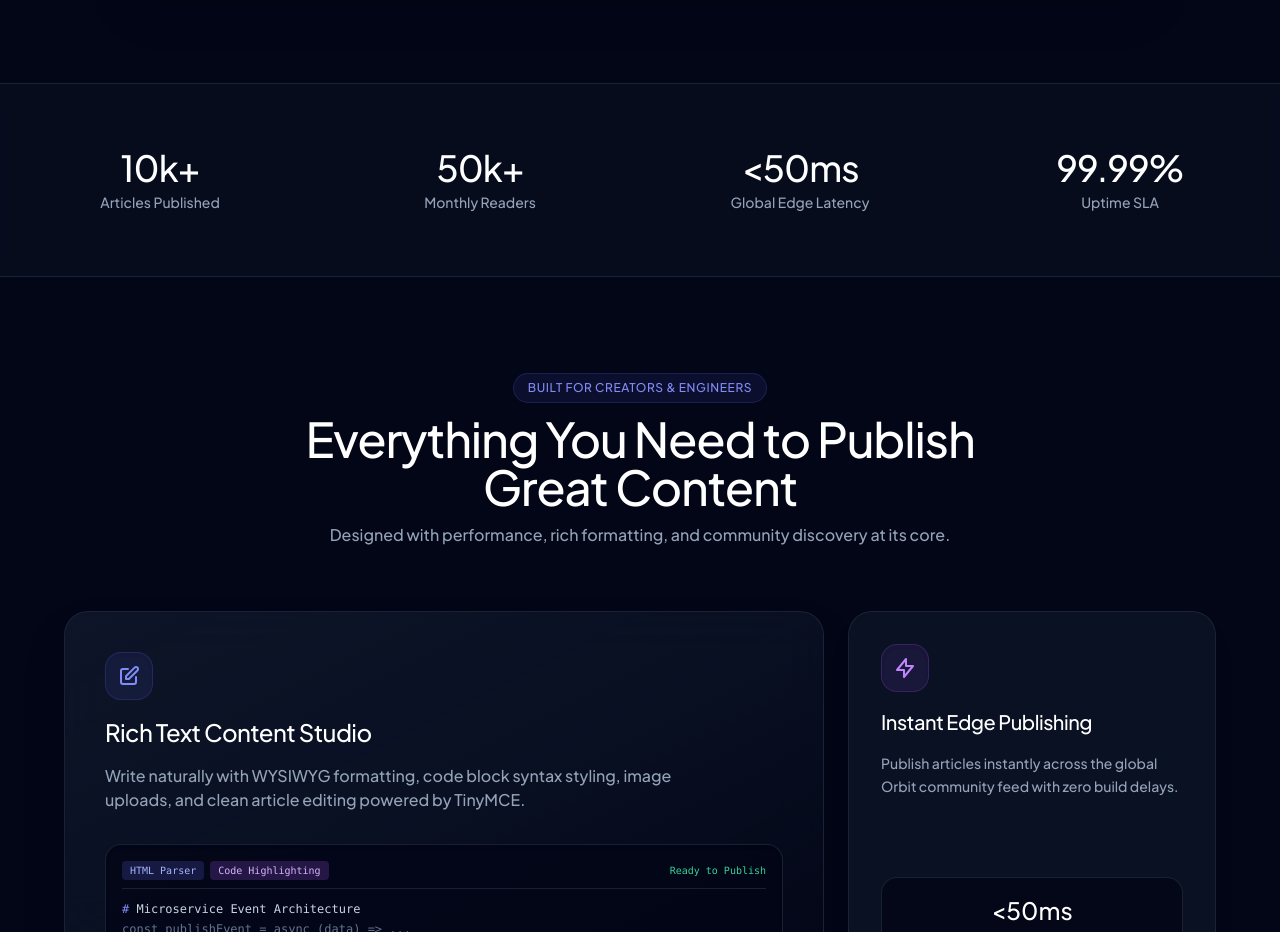
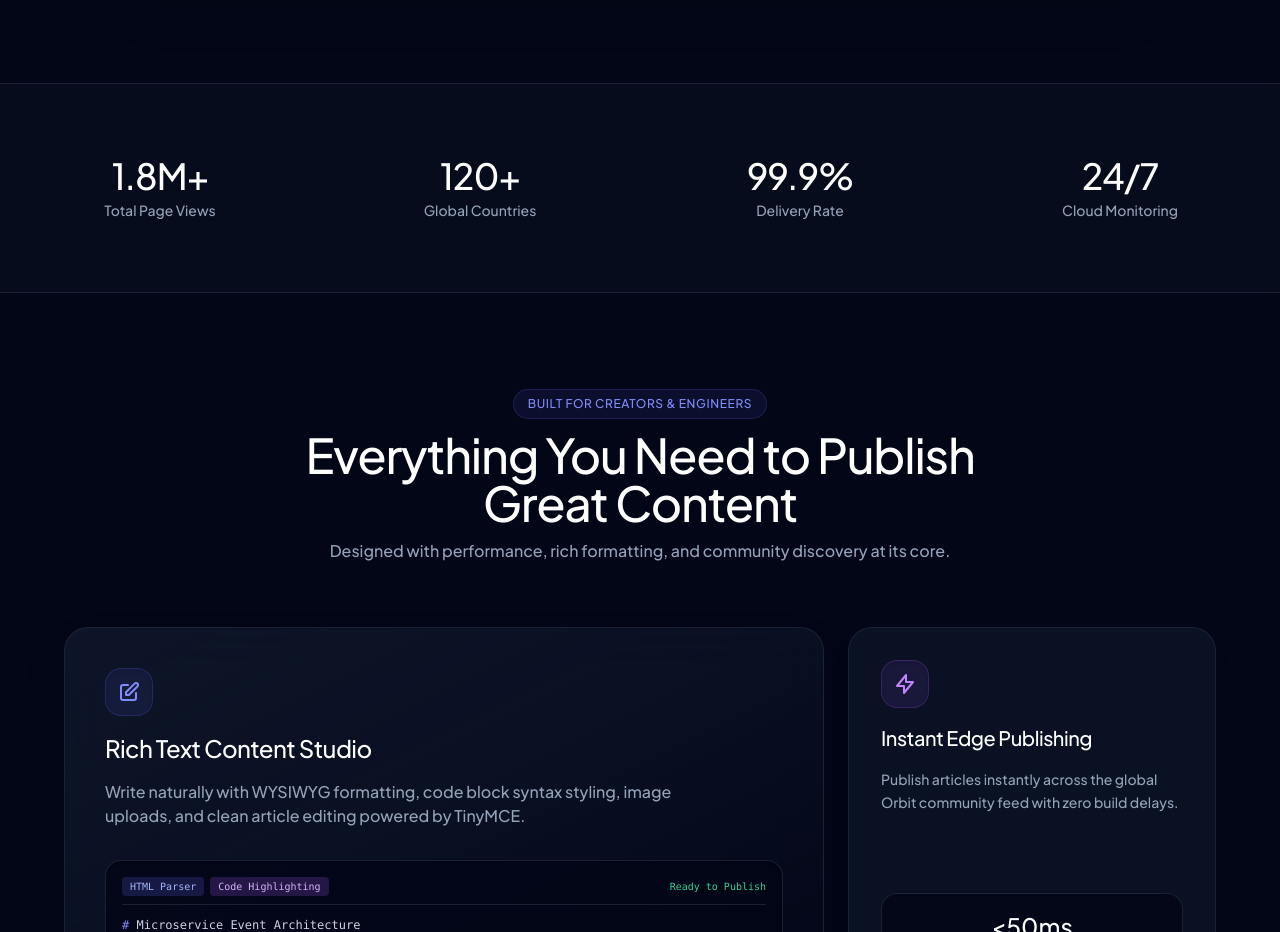
Before and after one commit to eatulrajput/orbit, a React (Vite) app: page / in a window 1280 px wide. Shown: the part 1140-2072 px from the top of the page. Built offline with nearby package versions, Linux system fonts and the light colour scheme; no server answers.

Commit message:
feat: add rotating animation to landing page statistics section

```diff
--- a/src/pages/Landing.jsx
+++ b/src/pages/Landing.jsx
@@ -74,11 +74,25 @@ const cardScaleVariant = {
     },
 }
 
-const statsData = [
-    { value: "10k+", label: "Articles Published" },
-    { value: "50k+", label: "Monthly Readers" },
-    { value: "<50ms", label: "Global Edge Latency" },
-    { value: "99.99%", label: "Uptime SLA" },
+const statsSets = [
+    [
+        { value: "10k+", label: "Articles Published" },
+        { value: "50k+", label: "Monthly Readers" },
+        { value: "<50ms", label: "Global Edge Latency" },
+        { value: "99.99%", label: "Uptime SLA" },
+    ],
+    [
+        { value: "1.8M+", label: "Total Page Views" },
+        { value: "120+", label: "Global Countries" },
+        { value: "99.9%", label: "Delivery Rate" },
+        { value: "24/7", label: "Cloud Monitoring" },
+    ],
+    [
+        { value: "25k+", label: "Code Snippets Shared" },
+        { value: "4.9★", label: "Developer Rating" },
+        { value: "<30ms", label: "Edge Cache Hit" },
+        { value: "Zero", label: "Downtime Recorded" },
+    ],
 ]
 
 const samplePosts = [
@@ -116,6 +130,7 @@ function Landing() {
     const [posts, setPosts] = useState([])
     const [loading, setLoading] = useState(true)
     const [termIndex, setTermIndex] = useState(0)
+    const [statIndex, setStatIndex] = useState(0)
     const authStatus = useSelector((state) => state.auth.status)
 
     useEffect(() => {
@@ -123,6 +138,13 @@ function Landing() {
             setTermIndex((prev) => (prev + 1) % rotatingTerms.length)
         }, 2600)
         return () => clearInterval(interval)
+    }, [])
+
+    useEffect(() => {
+        const statInterval = setInterval(() => {
+            setStatIndex((prev) => (prev + 1) % statsSets.length)
+        }, 3600)
+        return () => clearInterval(statInterval)
     }, [])
 
     useEffect(() => {
@@ -385,7 +407,7 @@ function Landing() {
                 </Container>
             </section>
 
-            {/* STATS & PERFORMANCE BAR WITH VIEWPORT STAGGER & SPRING ENTRANCE */}
+            {/* STATS & PERFORMANCE BAR WITH ROTATING ANIMATION WITH EASE */}
             <section className="py-12 border-y border-slate-800/80 bg-slate-900/40 backdrop-blur-md">
                 <Container>
                     <motion.div
@@ -393,18 +415,37 @@ function Landing() {
                         whileInView="visible"
                         viewport={{ once: true, margin: "-50px" }}
                         variants={containerVariants}
-                        className="grid grid-cols-2 md:grid-cols-4 gap-8 text-center"
+                        className="grid grid-cols-2 md:grid-cols-4 gap-6 sm:gap-8 text-center [perspective:1000px]"
                     >
-                        {statsData.map((stat, idx) => (
+                        {statsSets[statIndex].map((stat, idx) => (
                             <motion.div
                                 key={idx}
                                 variants={cardScaleVariant}
-                                whileHover={{ scale: 1.06, y: -4 }}
+                                whileHover={{ scale: 1.05, y: -4 }}
                                 transition={springBouncy}
-                                className="p-4 rounded-2xl transition-colors hover:bg-slate-800/30 cursor-default"
+                                className="p-4 rounded-2xl transition-colors hover:bg-slate-800/30 cursor-default flex flex-col justify-center items-center h-24 sm:h-28 overflow-hidden"
                             >
-                                <h4 className="text-3xl sm:text-4xl font-extrabold text-white tracking-tight">{stat.value}</h4>
-                                <p className="text-xs sm:text-sm text-slate-400 font-medium mt-1">{stat.label}</p>
+                                <AnimatePresence mode="wait">
+                                    <motion.div
+                                        key={`${statIndex}-${stat.value}`}
+                                        initial={{ opacity: 0, y: 20, rotateX: 60, filter: "blur(4px)" }}
+                                        animate={{ opacity: 1, y: 0, rotateX: 0, filter: "blur(0px)" }}
+                                        exit={{ opacity: 0, y: -20, rotateX: -60, filter: "blur(4px)" }}
+                                        transition={{
+                                            duration: 0.55,
+                                            ease: easeVercel,
+                                            delay: idx * 0.06,
+                                        }}
+                                        className="w-full flex flex-col items-center justify-center"
+                                    >
+                                        <h4 className="text-3xl sm:text-4xl font-extrabold text-white tracking-tight">
+                                            {stat.value}
+                                        </h4>
+                                        <p className="text-xs sm:text-sm text-slate-400 font-medium mt-1 truncate max-w-full">
+                                            {stat.label}
+                                        </p>
+                                    </motion.div>
+                                </AnimatePresence>
                             </motion.div>
                         ))}
                     </motion.div>
```
